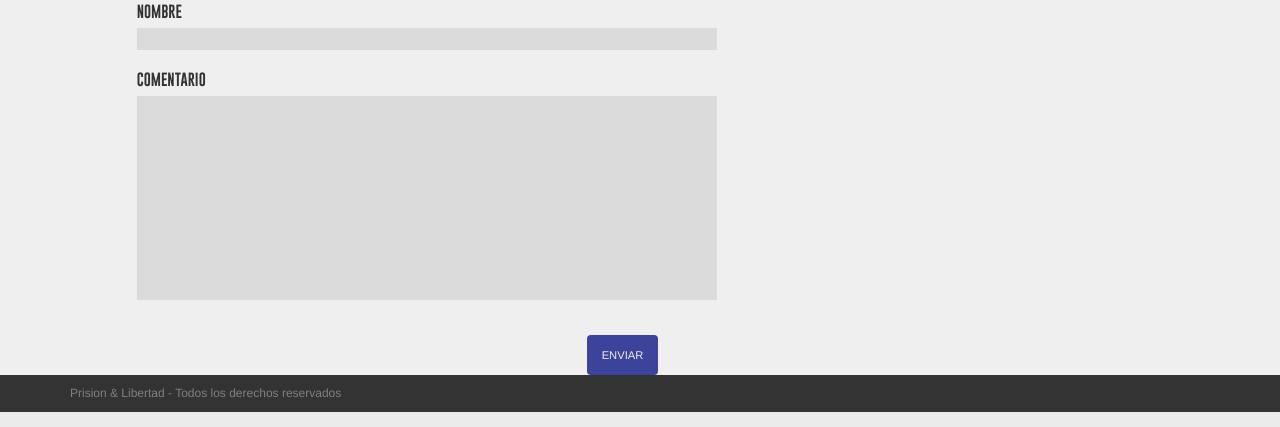
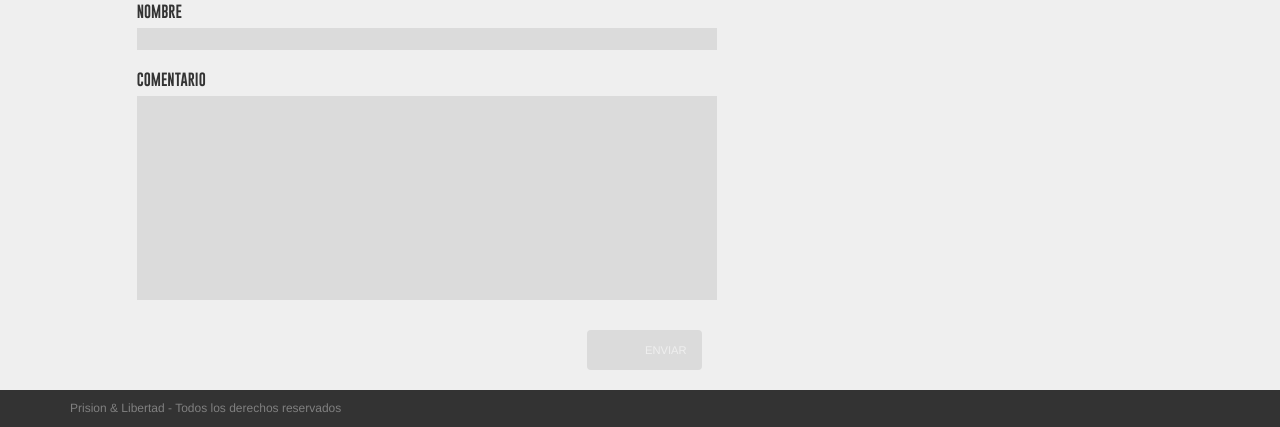
Before and after one commit to LoshMashK-posDeDv/Proyecto-Misterio, a PHP site: page /index.php?s=video in a window 1280 px wide. Shown: the part 424-851 px from the top of the page. Run offline with PHP 8.4, Linux system fonts and the light colour scheme; data that the repository does not hold is empty.

Commit message:
Corregir CSS

```diff
--- a/modulos/video.php
+++ b/modulos/video.php
@@ -18,7 +18,7 @@
 		EMAIL
 	FROM
 		articulos a
-	LEFT JOIN usuarios u ON a.FKUSUARIO = u.IDUSUARIOS
+	LEFT JOIN usuarios AS u ON a.FKUSUARIO = u.IDUSUARIOS
 	WHERE IDARTICULO = $vid_id
 SQL;
 
@@ -124,7 +124,7 @@ SQL;
 					<textarea cols="50" rows="10"></textarea>
 
 					<div class="col-md-3 col-md-offset-9">
-						<button class="btn respoboton" type="button">ENVIAR</button>
+						<input class="btn respoboton" type="submit" value="enviar">
 					</div>
 				</form>
 			</div>
```
